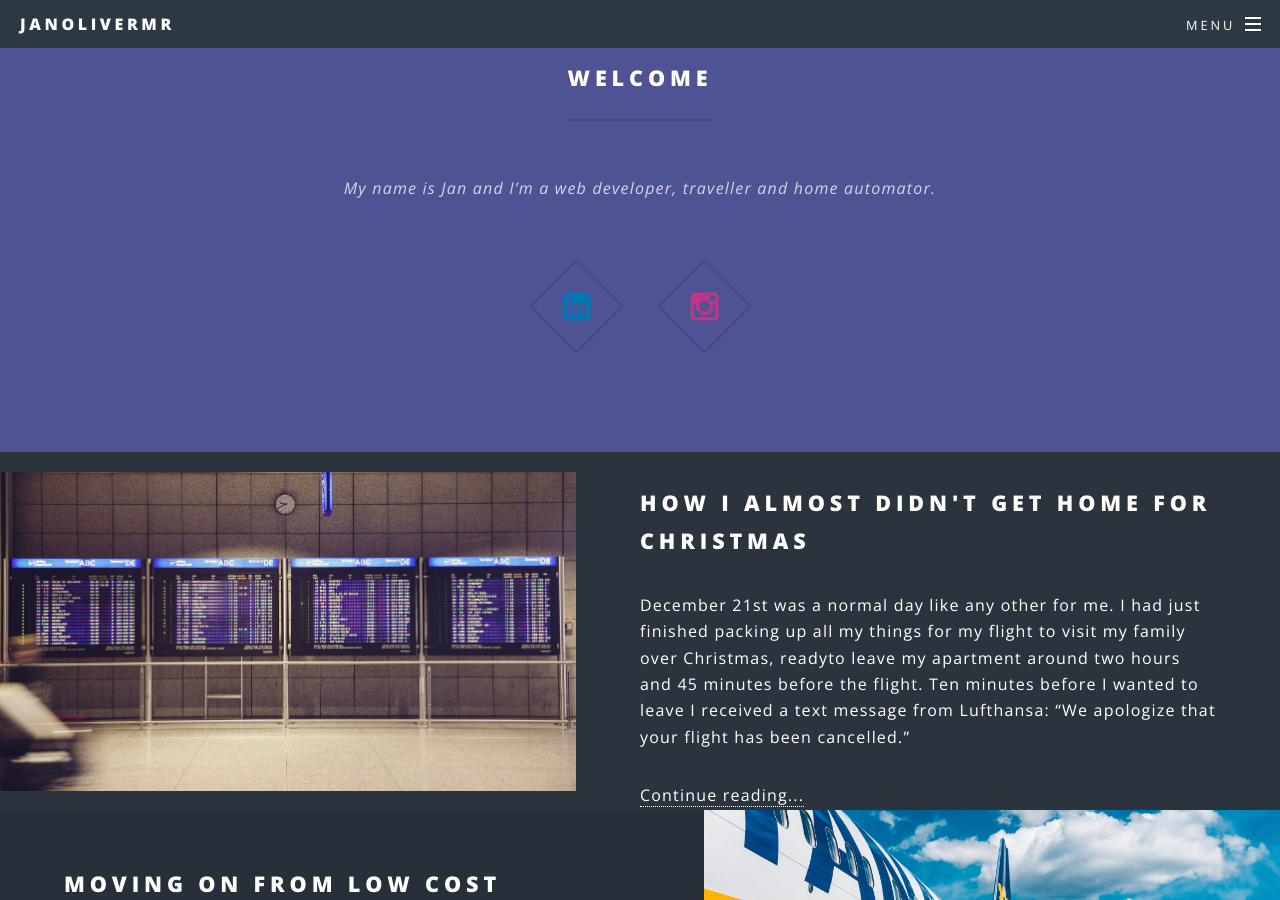
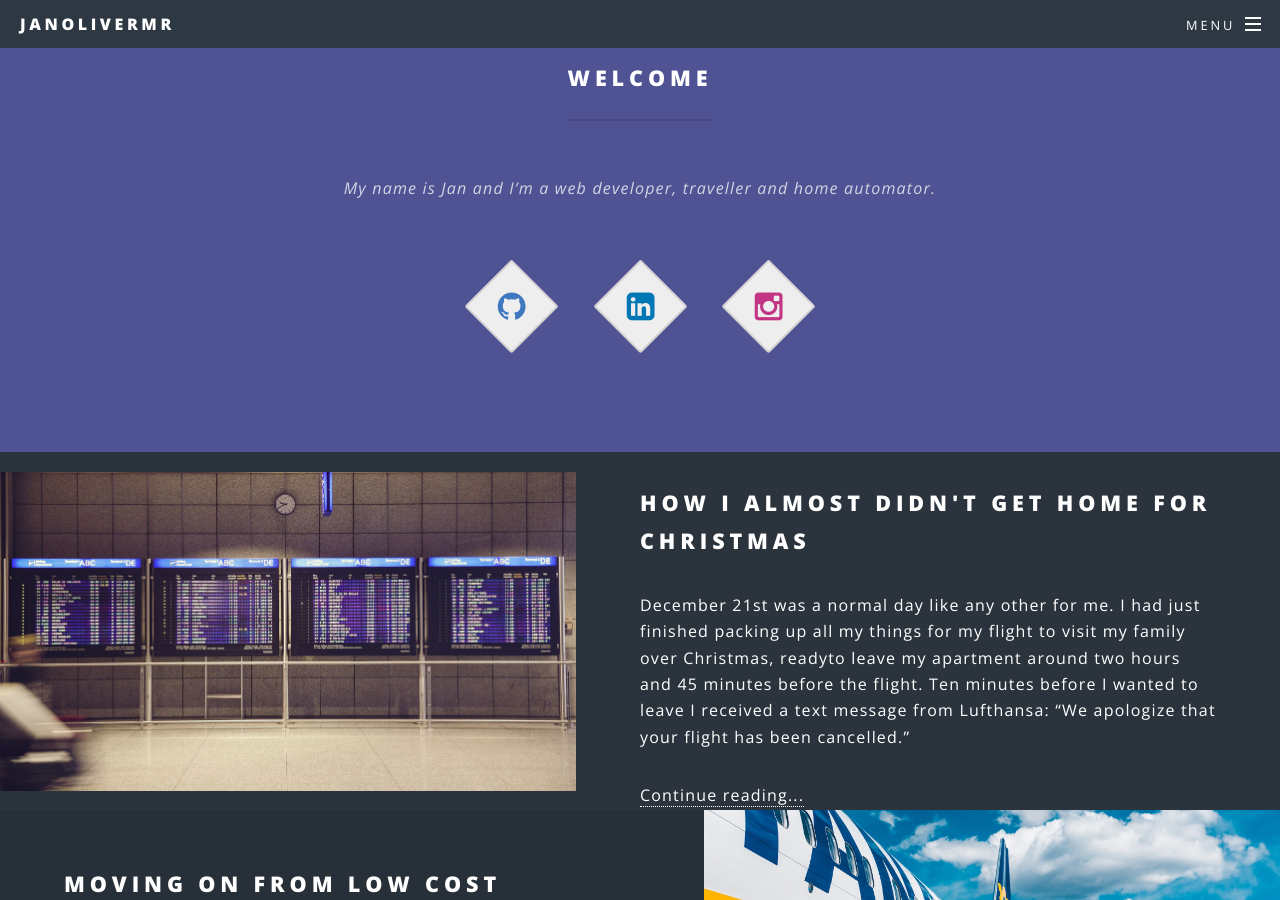
Before and after one commit to janolivermr/janolivermr.github.io, a Jekyll site: the page built from index.html, in a window 1280 px wide and 900 px high, scrolled down 937 px. Built offline with Jekyll 4.4.1, drawn with Linux system fonts in a browser that asks for light colours; comment, search, counter and statistics services are not loaded.

Commit message:
Update Social config

```diff
--- a/_config.yml
+++ b/_config.yml
@@ -28,7 +28,7 @@ show_excerpts: true
 
 social:
   #twitter: https://twitter.com/janolivermr
-  #github: https://github.com/janolivermr
+  github: https://github.com/janolivermr
   linkedin-square: https://www.linkedin.com/in/jan-stolle/
   #facebook-official: https://facebook.com/<username>
   #google-plus-square: https://plus.google.com/u/0/+<username>
--- a/_sass/_colors-social.scss
+++ b/_sass/_colors-social.scss
@@ -1,12 +1,16 @@
 .color-social-instagram {
     color: #c13584;
+    background-color: #eeeeee;
 }
 .color-social-linkedin-square {
     color: #0077b5;
+    background-color: #eeeeee;
 }
 .color-social-twitter {
     color: #1da1f2;
+    background-color: #eeeeee;
 }
 .color-social-github {
     color: #4078c0;
+    background-color: #eeeeee;
 }
```
